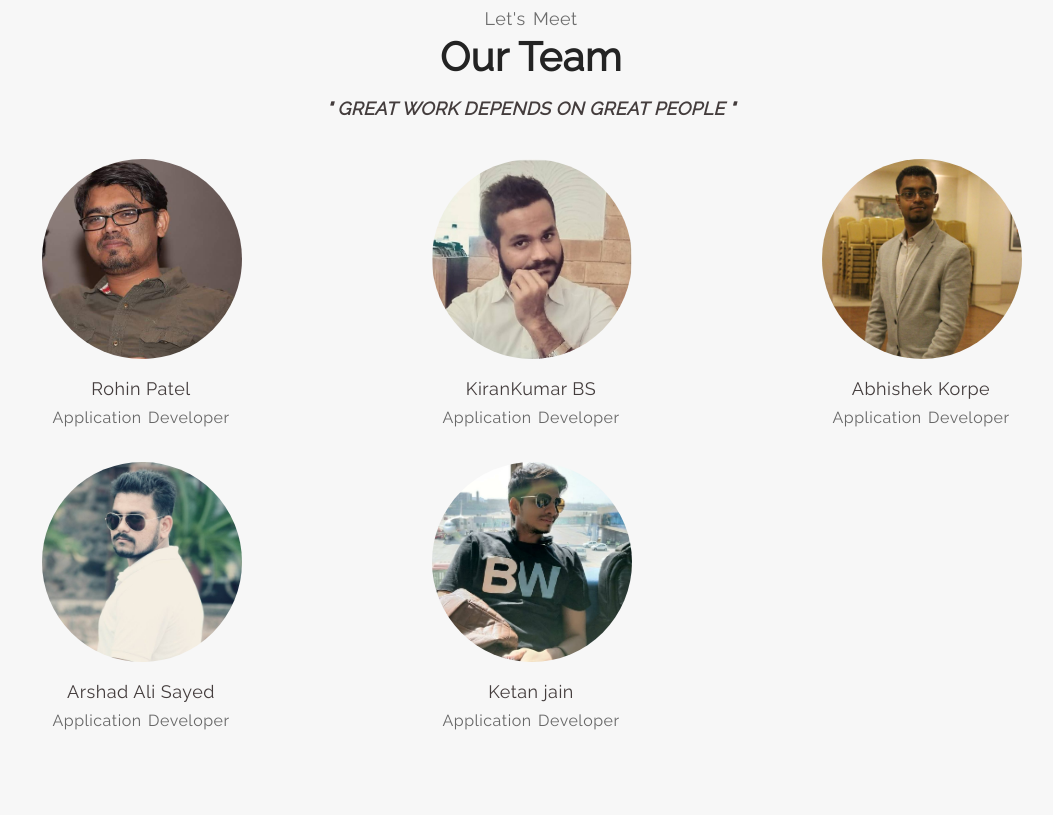
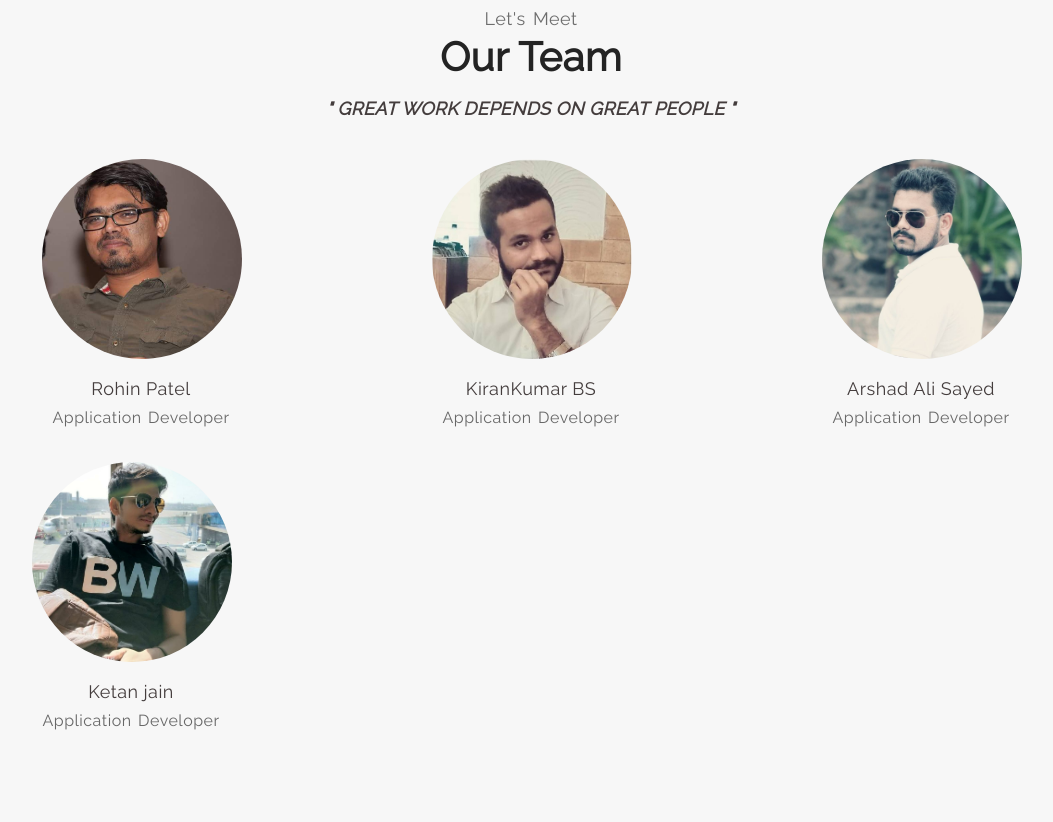
Before and after one commit to teja8352/ikaee.github.io, a plain HTML site: page index.html in a window 1280 px wide. Shown: the part 1761-2583 px from the top of the page, without its empty margins (109-1162 px from the left). Drawn offline with nearby package versions, Linux system fonts and the light colour scheme.

Commit message:
commented abishek profile

```diff
--- a/index.html
+++ b/index.html
@@ -125,18 +125,25 @@
                 </div>
               </div>
               <div class="col-md-4">
-                <div class="team_detail">
+<div class="team_detail">
+                <div class="team_detail_inner">
+                  <img src="asset/images/arshad.jpg" alt="Arshad">
+                </div>
+                <h3 class="small_heading_navy default_small_heading navy_blue text-center raleway font_400"> Arshad Ali Sayed </h3>
+                <p class="default_text text-center open_sans">Application Developer</p>
+              </div>
+               <!-- <div class="team_detail">
                   <div class="team_detail_inner">
                     <img src="asset/images/abby.jpg" alt="abby">
                   </div>
                   <h3 class="small_heading_navy default_small_heading navy_blue text-center raleway font_400">Abhishek Korpe</h3>
                   <p class="default_text text-center open_sans">Application Developer</p>
                 </div>
-              </div>
+              </div> -->
           </div>
           <!-- Team  -->
           <div class="row slideanim">
-            <div class="col-md-4">
+           <!-- <div class="col-md-4">
               <div class="team_detail">
                 <div class="team_detail_inner">
                   <img src="asset/images/arshad.jpg" alt="Arshad">
@@ -144,7 +151,7 @@
                 <h3 class="small_heading_navy default_small_heading navy_blue text-center raleway font_400"> Arshad Ali Sayed </h3>
                 <p class="default_text text-center open_sans">Application Developer</p>
               </div>
-            </div>
+            </div>-->
             <div class="col-md-4">
               <div class="team_detail">
                 <div class="team_detail_inner">
```
